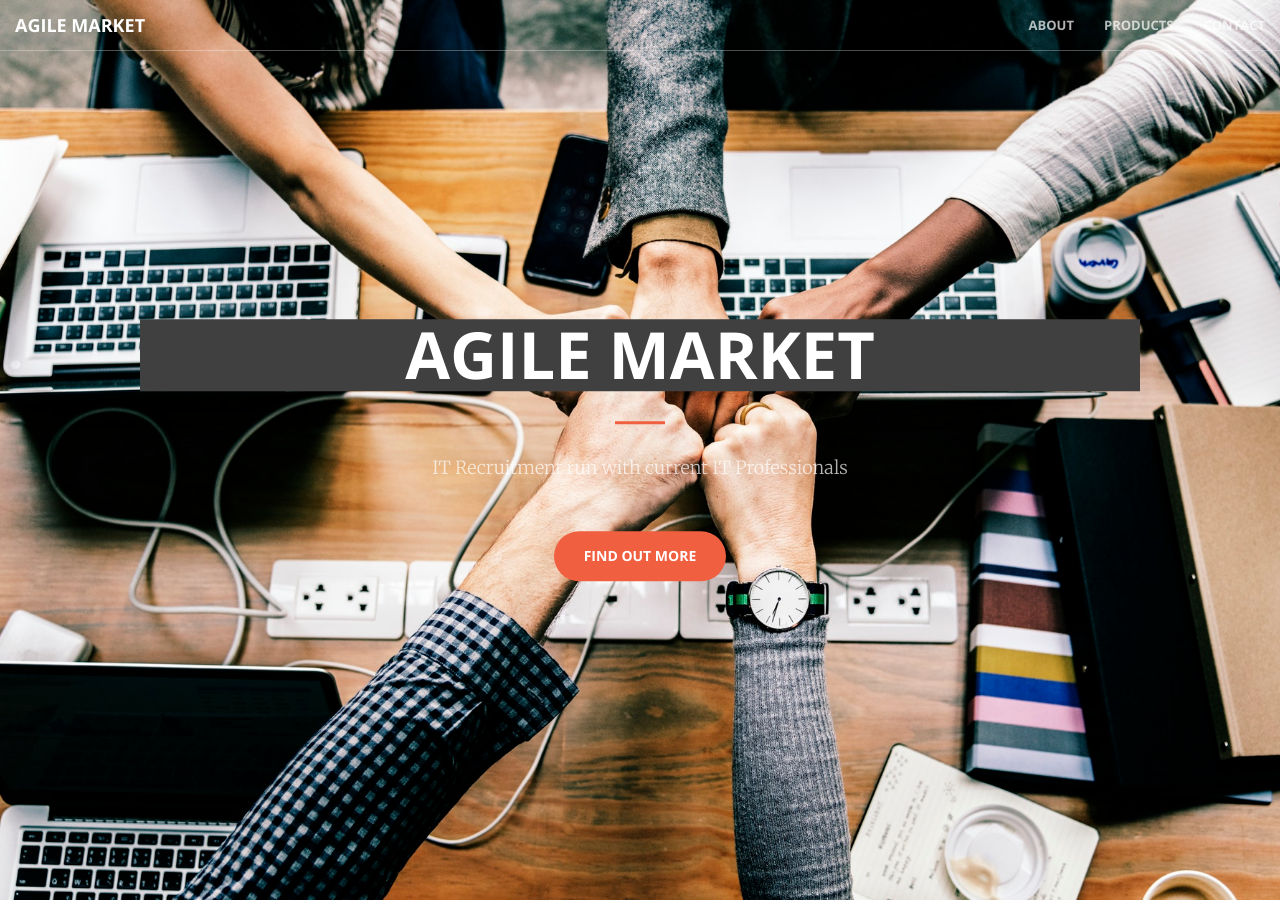
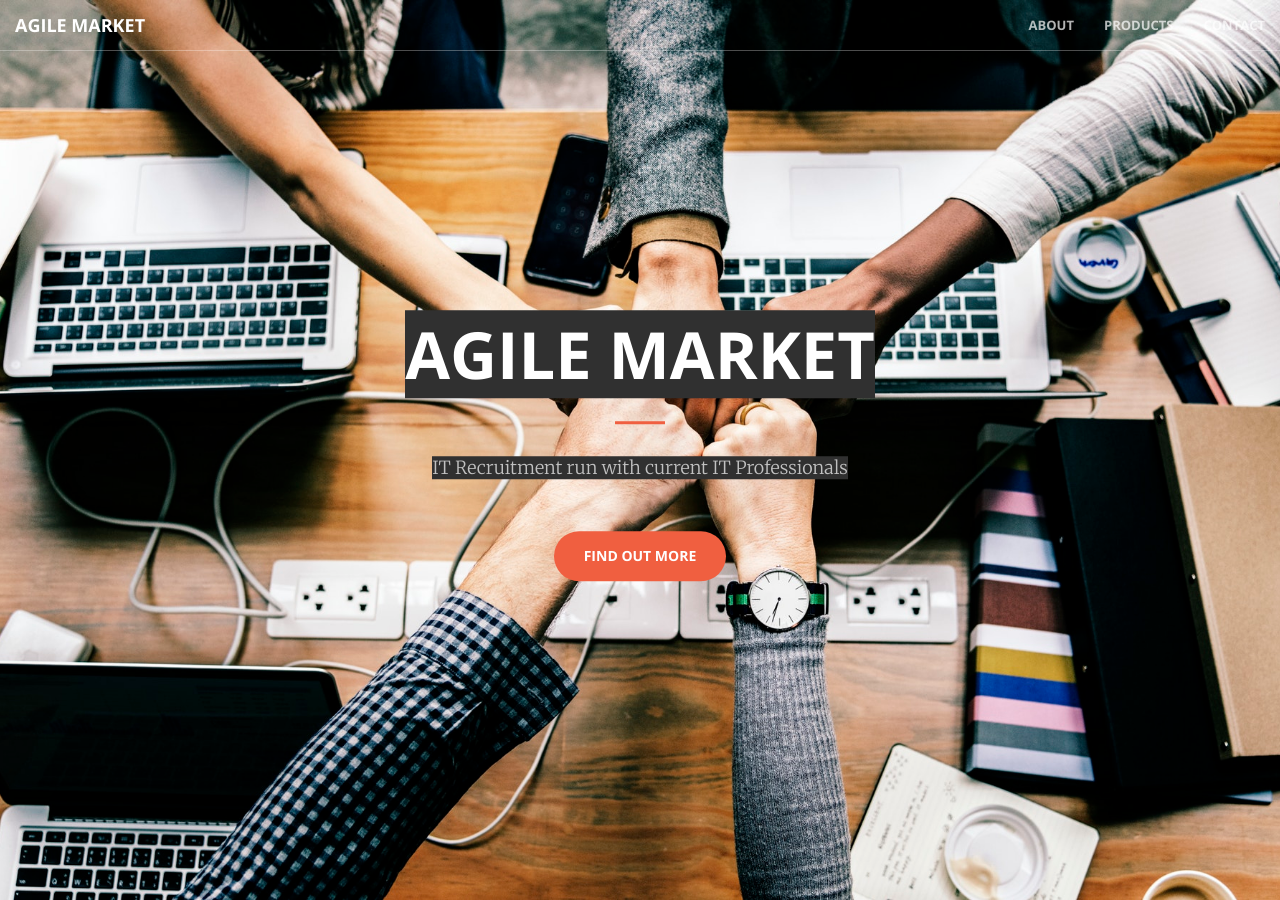
Before and after one commit to joecity/agilemarket, a Jekyll site: the page built from index.html, in a window 1280 px wide and 900 px high. Built offline with Jekyll 4.4.1, drawn with Linux system fonts in a browser that asks for light colours.

Commit message:
Updating title to white with grey background, inline span

```diff
--- a/_includes/header.html
+++ b/_includes/header.html
@@ -1,9 +1,9 @@
 <header>
     <div class="header-content">
         <div class="header-content-inner">
-            <h1>Agile Market</h1>
+            <h1><span>Agile Market</span></h1>
             <hr>
-            <p>IT Recruitment run with current IT Professionals</p>
+            <p><span>IT Recruitment run with current IT Professionals</span></p>
             <a href="#about" class="btn btn-primary btn-xl page-scroll">Find Out More</a>
         </div>
     </div>
--- a/_sass/_base.scss
+++ b/_sass/_base.scss
@@ -169,7 +169,9 @@ header {
                 text-transform: uppercase;
                 margin-top: 0;
                 margin-bottom: 0;
-                background-color: #404040;
+            }
+            h1 span {
+                background-color: #303030;
             }
             hr {
                 margin: 30px auto;
@@ -179,6 +181,9 @@ header {
                 color: rgba(white, .7);
                 font-size: 16px;
                 margin-bottom: 50px;
+            }
+            p span {
+                background-color: #303030;
             }
         }
     }
```
